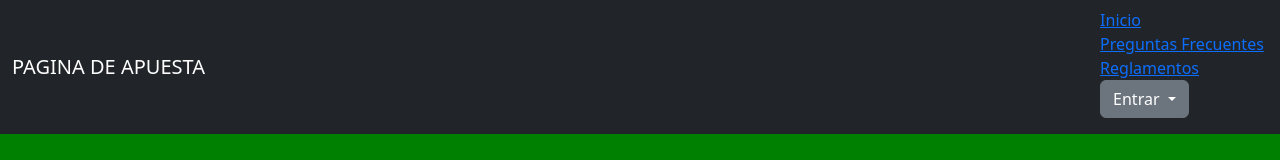
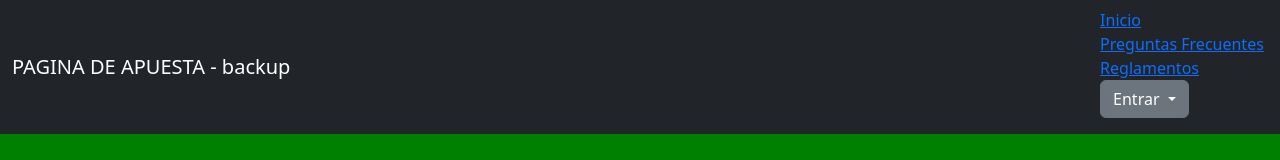
Before and after one commit to josemucv/SASS-Proyec, a website: page euro.html in a window 1280 px wide. Shown: the top 160 px of the page. Drawn offline with nearby package versions, Linux system fonts and the light colour scheme.

```diff
--- a/euro.html
+++ b/euro.html
@@ -13,7 +13,7 @@
  <main>
   <nav class="navbar navbar-dark bg-dark" aria-label="First navbar example">
     <div class="container-fluid">
-      <a class="navbar-brand" href="index.html">PAGINA DE APUESTA</a>
+      <a class="navbar-brand" href="index.html">PAGINA DE APUESTA - backup</a>
       <div>
         <ul class="navbar-nav me-auto mb-2">
           <li class="nav-item margen">
```
Also changed, not shown: login.html (+1 -1 lines).
